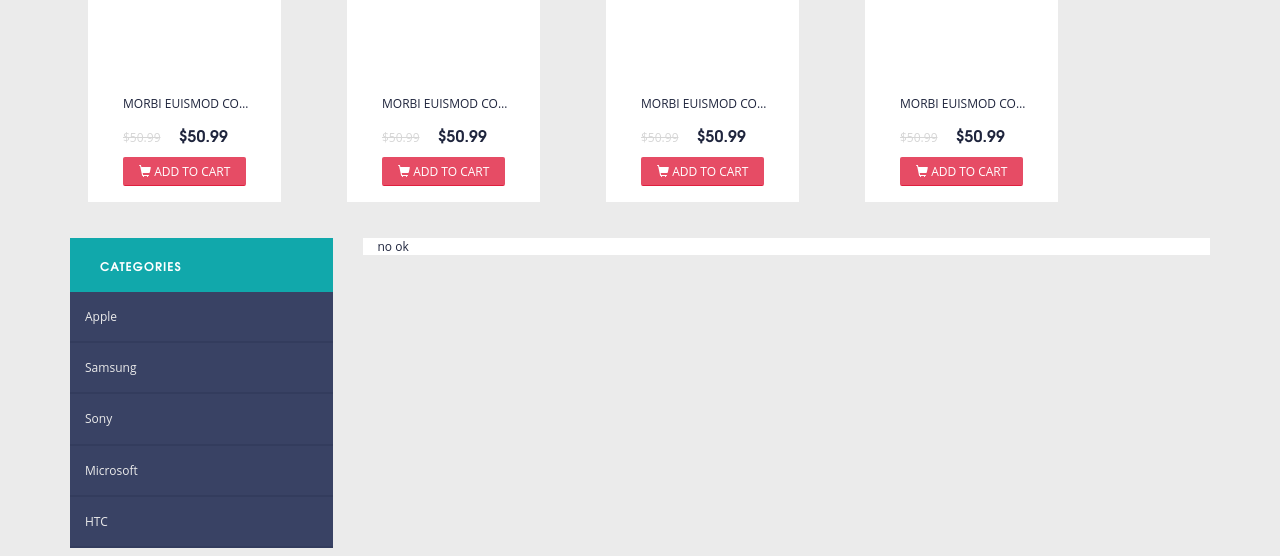
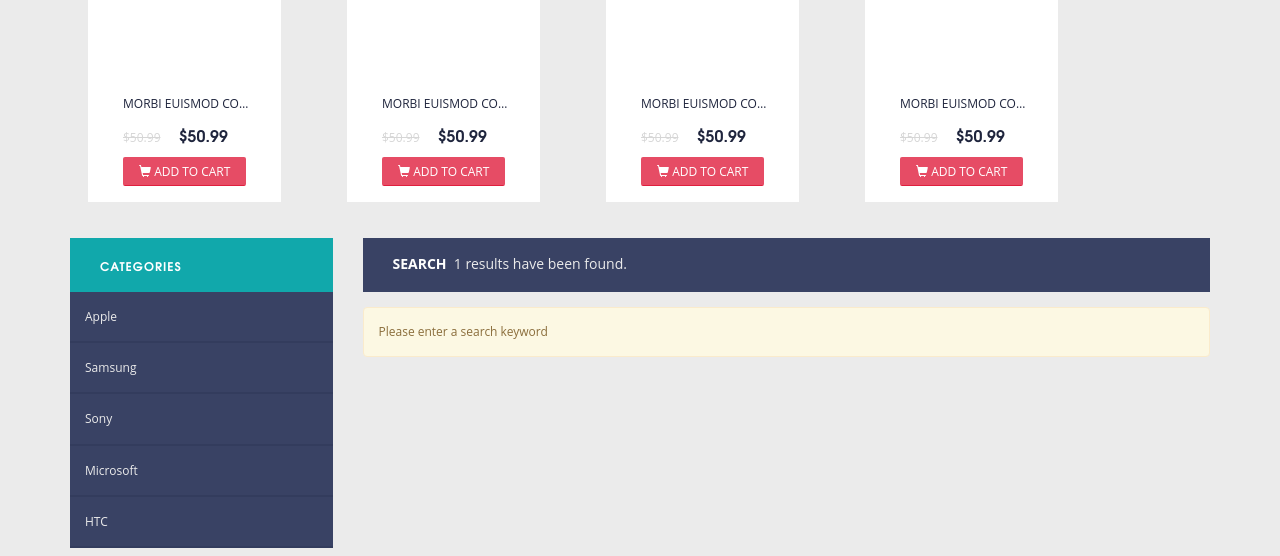
Before and after one commit to goodjob-dev/core-soft, a CodeIgniter app: page /search in a window 1280 px wide. Shown: the part 212-768 px from the top of the page. Run offline with CodeIgniter, Linux system fonts and the light colour scheme; data comes from the database, SQL or seed files in the repository.

Commit message:
search bugs fix

```diff
--- a/application/views/inc/header.php
+++ b/application/views/inc/header.php
@@ -13,7 +13,7 @@
 		<div class="search-form">
 			<form class="navbar-form navbar-left" role="search" action="/search" method="get">
 				<div class="form-group">
-					<input type="text" name="q" class="form-control search-input" placeholder="Search">
+					<input type="text" name="q" class="form-control search-input" placeholder="Search" value="<?php echo $this->input->get('q'); ?>">
 				</div>
 			</form>
 		</div>
--- a/application/views/layers/search.php
+++ b/application/views/layers/search.php
@@ -100,9 +100,13 @@
 
 		<div class="product-layout col-sm-9 col-md-9">
 
-			<div class="products col-sm-12 col-md-12">
+			<h1 class="search-h1">Search&nbsp;
+				<span class="heading-counter"><?=count($products);?> results have been found.</span>
+			</h1>
 
-				<?php if($products): ?>
+			<?php if($products): ?>
+				<div class="products col-sm-12 col-md-12">
+
 					<?php foreach($products as $key => $value): ?>
 						<div class="product col-lg-3 col-md-4 col-sm-10">
 							<div class="top-block">
@@ -131,18 +135,13 @@
 							</div>
 						</div>
 					<?php endforeach; ?>
-				<?php else: ?>
-					no ok
-				<?php endif; ?>
 
-
-
-
-
-
-
-
-			</div>
+				</div>
+			<?php else: ?>
+				<p class="alert alert-warning">
+					Please enter a search keyword
+				</p>
+			<?php endif; ?>
 		</div>
 
 	</div>
```
